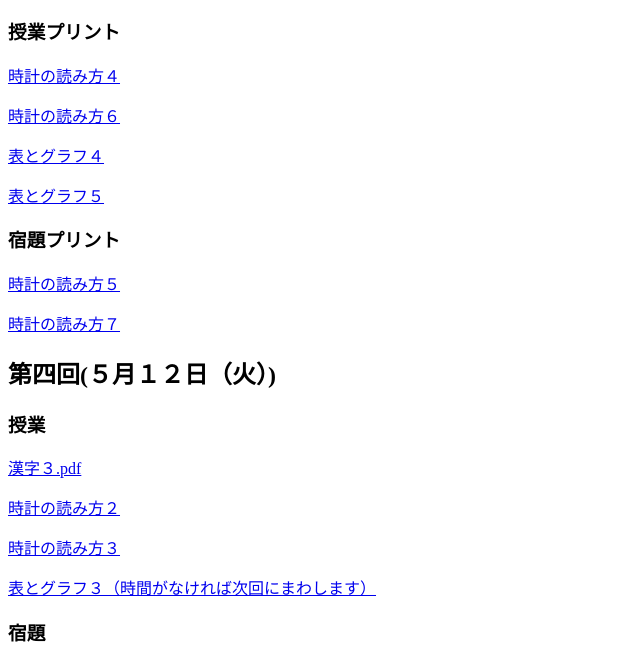
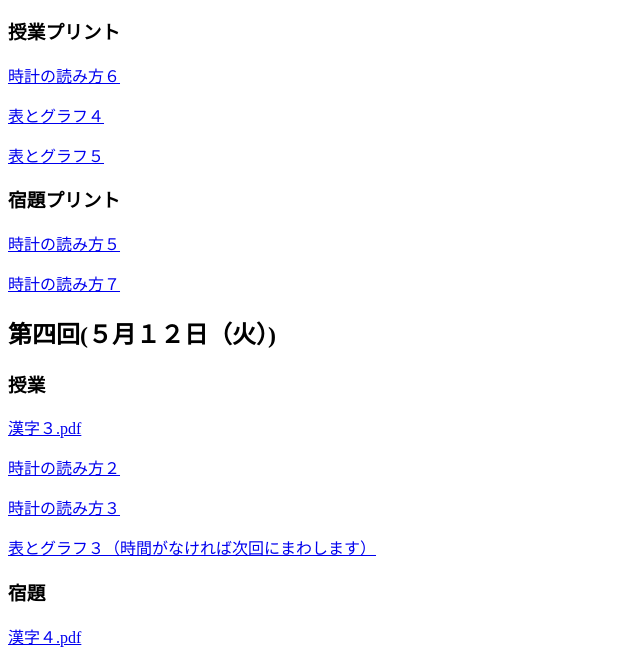
Before and after one commit to toyaclass/index.html, a plain HTML site: page index1.html in a window 1280 px wide. Shown: the part 127-793 px from the top of the page, without its empty margins (0-640 px from the left). Drawn offline with Linux system fonts and the light colour scheme.

Commit message:
Update index1.html

```diff
--- a/index1.html
+++ b/index1.html
@@ -8,7 +8,7 @@
    <h1>クラス１</h1>
     <h2>第五回（５月１９日（火））</h2>
     <h3>授業プリント</h3>
-    <p><a href="時計の読み方４.pdf"download="時計の読み方４.pdf">時計の読み方４</a></p>
+
     <p><a href="時計の読み方６.pdf"download="時計の読み方６pdf">時計の読み方６</a></p>
     <p><a href="表とグラフ４.pdf"download="表とグラフ４.pdf">表とグラフ４</a></p>
     <p><a href="表とグラフ５.pdf"download="表とグラフ５.pdf">表とグラフ５</a></p>
```
